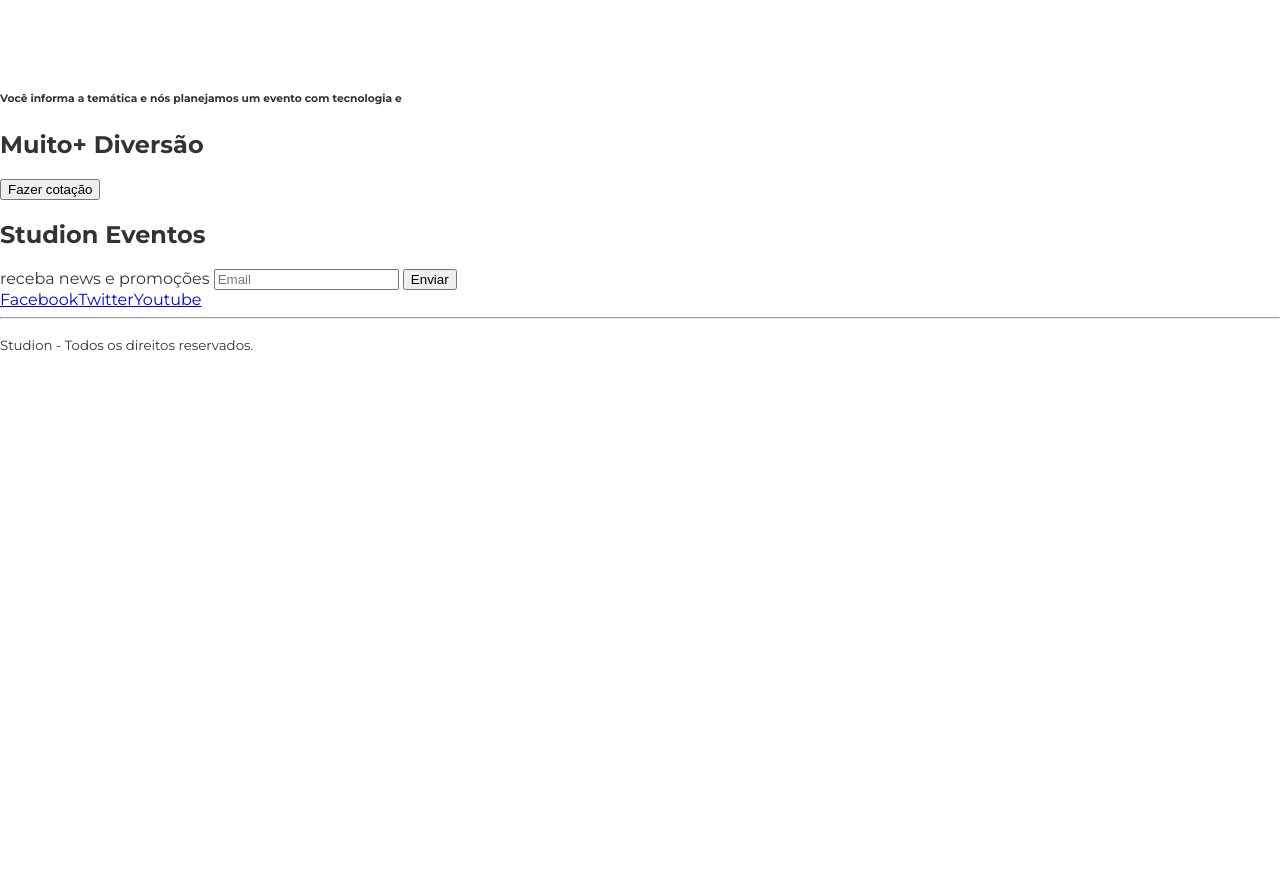
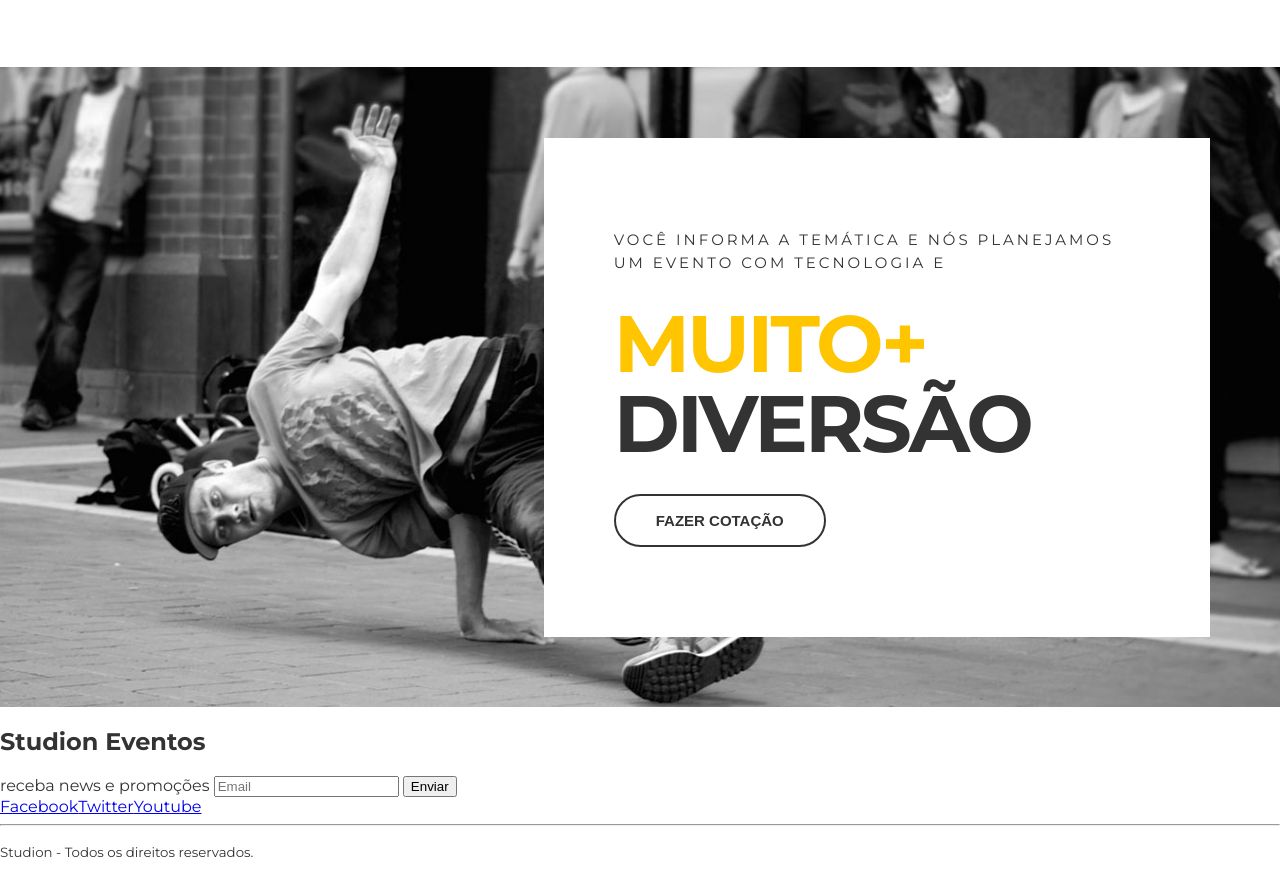
Before and after one commit to juanjunger/studion, a website: page src/index.html in a window 1280 px wide. Shown: the part 1538-2415 px from the top of the page. Before the commit the page ends 1908 px from the top, so only its background shows below. Drawn offline with Linux system fonts and the light colour scheme.

Commit message:
feat(quote): style quote section

```diff
--- a/src/css/style.css
+++ b/src/css/style.css
@@ -79,6 +79,12 @@ footer {
   color: var(--color-gray);
 }
 
+.btn--quote {
+  color: var(--color-gray);
+  border-color: var(--color-gray);
+  background-color: transparent;
+}
+
 /* Navigation */
 .navbar {
   position: fixed;
@@ -154,7 +160,7 @@ footer {
 
 .slide__copy {
   position: absolute;
-  top: 6.25rem;
+  top: 25vh;
   left: 50vw;
 }
 
@@ -236,3 +242,46 @@ footer {
 .institutional__image {
   max-width: 520px;
 }
+
+/* Quote */
+.quote {
+  background-image: url("../images/parallax.jpg");
+  background-attachment: fixed;
+  background-repeat: no-repeat;
+  background-position: center;
+  background-size: cover;
+}
+
+.quote__container {
+  display: grid;
+  align-items: center;
+  justify-items: end;
+  min-height: 80vh;
+}
+
+.quote__copy {
+  background-color: var(--color-white);
+  padding: 5.625rem 4.375rem;
+}
+
+.quote__copy h6 {
+  font-weight: 400;
+  font-size: 0.9375rem;
+  line-height: 1.4375rem;
+  letter-spacing: 0.1875rem;
+  text-transform: uppercase;
+  max-width: 53ch;
+  margin: 0;
+}
+
+.quote__copy h2 {
+  font-size: 5rem;
+  line-height: 5rem;
+  letter-spacing: -0.1875rem;
+  text-transform: uppercase;
+  margin: 1.875rem 0;
+}
+
+.quote__copy h2 span {
+  display: block;
+}
--- a/src/index.html
+++ b/src/index.html
@@ -108,16 +108,21 @@
       </section>
       <!-- .institutional -->
 
-      <section>
-        <div>
-          <h6>
-            Você informa a temática e nós planejamos um evento com tecnologia e
-          </h6>
-          <h2><span>Muito+ </span>Diversão</h2>
-          <button>Fazer cotação</button>
+      <section class="quote">
+        <div class="container quote__container">
+          <div class="quote__copy">
+            <h6>
+              Você informa a temática e nós planejamos um evento com tecnologia
+              e
+            </h6>
+            <h2><span class="copy--primary">Muito+ </span>Diversão</h2>
+            <button class="btn btn--quote">Fazer cotação</button>
+          </div>
+          <!-- .quote__copy -->
         </div>
+        <!-- .quote__container -->
       </section>
-      <!-- section -->
+      <!-- .quote -->
     </main>
     <!-- main -->
 
```
